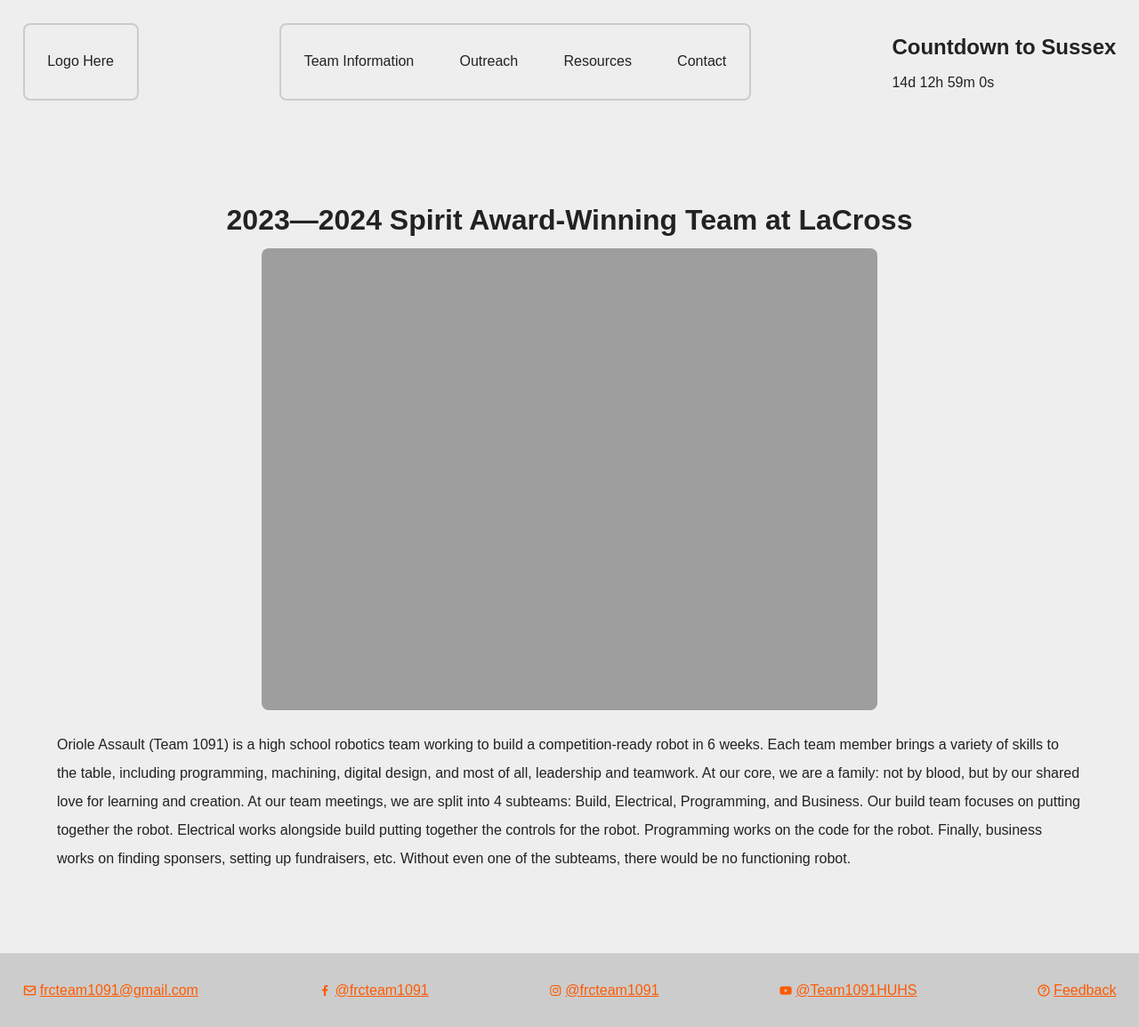
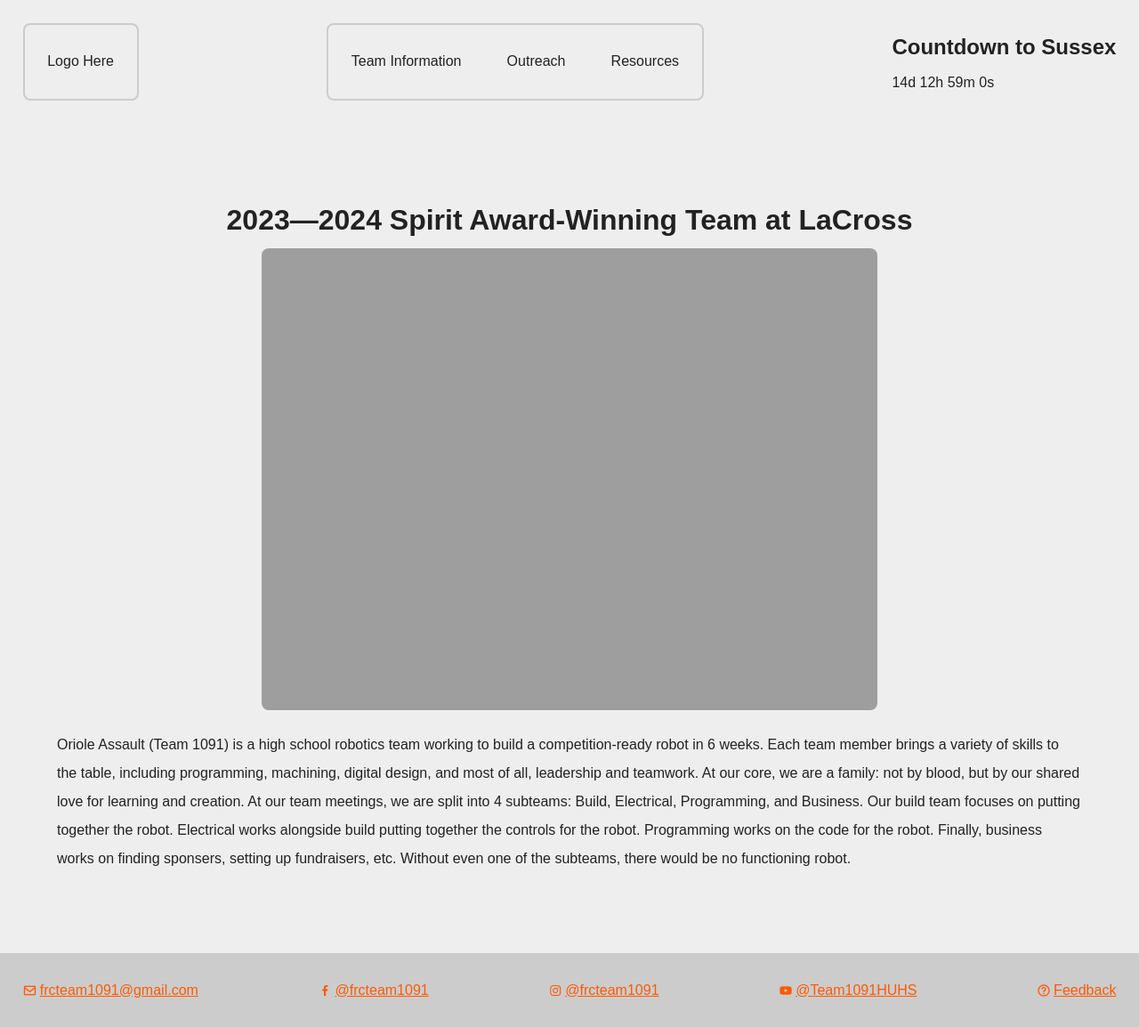
Before and after one commit to Team1091/team1091.github.io, a Jekyll site: the page built from index.html, in a window 1280 px wide. Shown: the whole page at 89% size. Built offline with Jekyll 4.4.1, drawn with Linux system fonts in a browser that asks for light colours.

Commit message:
no more content

```diff
--- a/_layouts/default.html
+++ b/_layouts/default.html
@@ -70,7 +70,6 @@ var x = setInterval(function() {
 				</ul>
 			</li>
 			<li><a href="/resources">Resources</a></li>
-			<li><a href="#footer">Contact</a></li>
 		</ul>
 		<div class = countDown>
 			<h1>Countdown to Sussex</h1>
```
